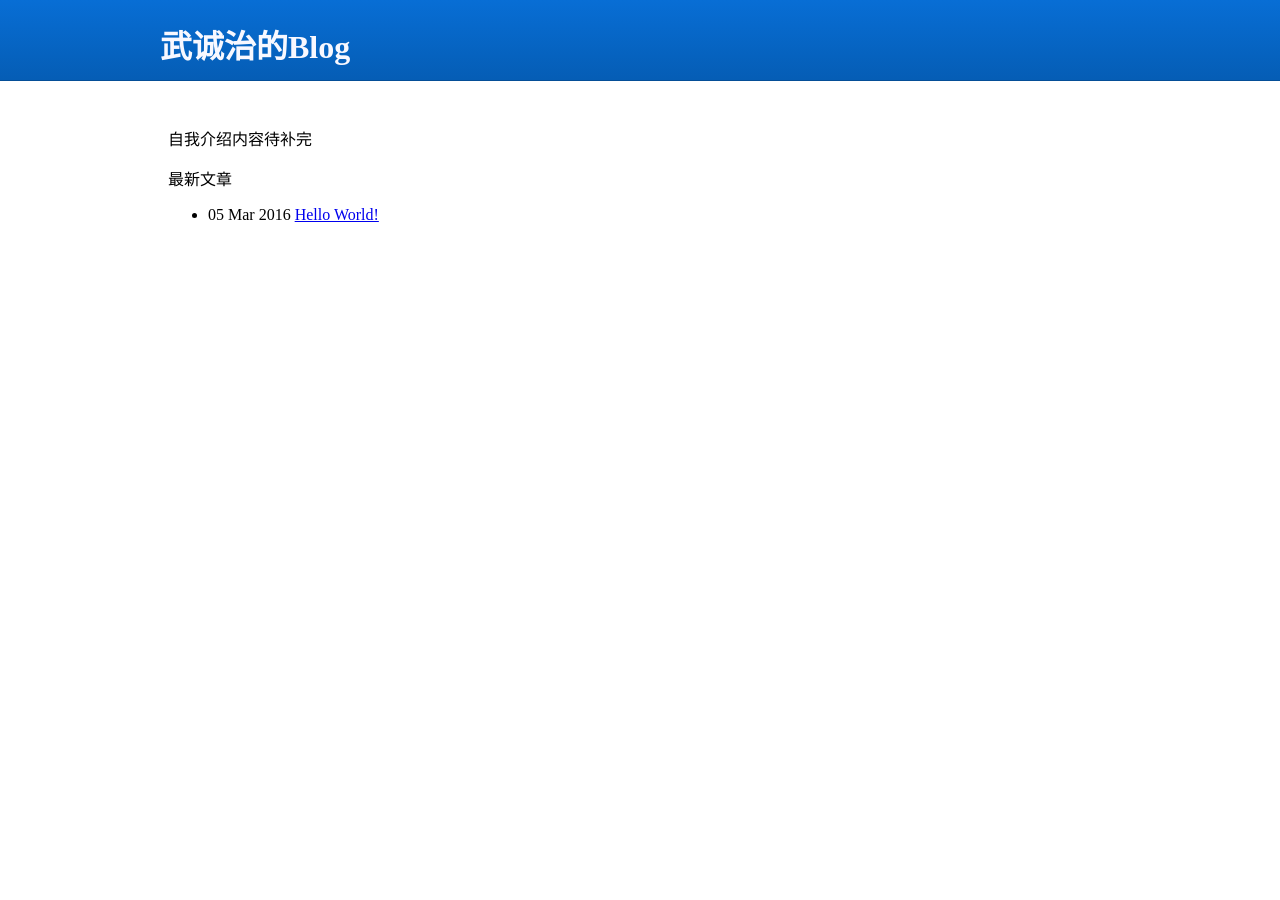
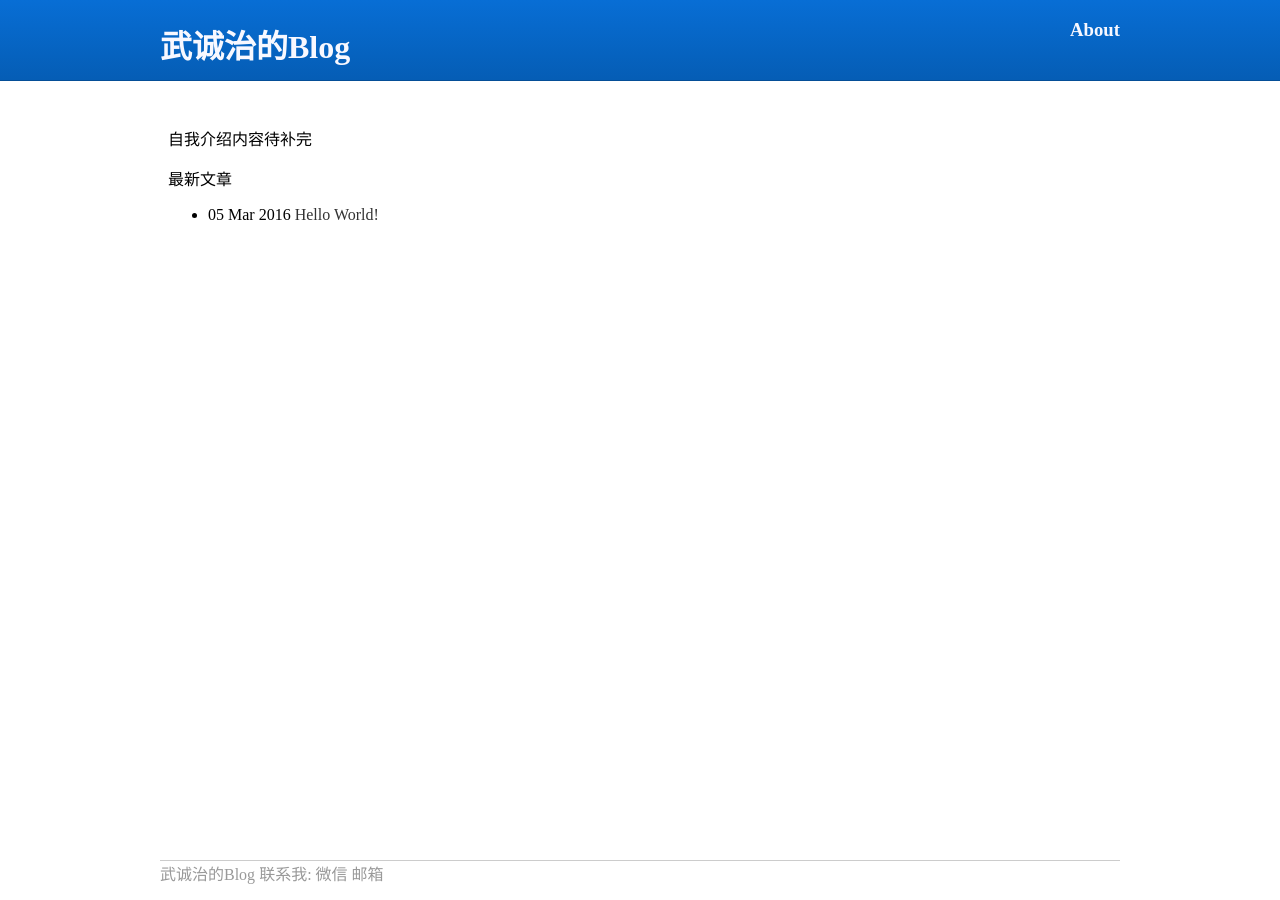
Before and after one commit to EnderZhou/EnderZhou, a Jekyll site: the page built from index.html, in a window 1280 px wide. Built offline with Jekyll 4.4.1, drawn with Linux system fonts in a browser that asks for light colours.

Commit message:
20160305

```diff
--- a/_config.yml
+++ b/_config.yml
@@ -1 +1 @@
-baseurl: /EnderZhou
+baseurl: /
--- a/_layouts/default.html
+++ b/_layouts/default.html
@@ -5,7 +5,11 @@
 <title>{{ page.title }}</title>
 <!-- <link rel="stylesheet" href="default.css"> -->
 <style>
-	.c-nav{
+a,{cursor:pointer;}
+a,a:hover{text-decoration:none;}
+a,a:hover{color:#333;}
+
+.c-nav{
 	position: fixed;
     top: 0;
     left: 0;
@@ -25,6 +29,18 @@
     clear: both;
     color:#f8f8ff;
 }
+.c-top a {
+    color:#f8f8ff;
+}
+.c-top a:hover {
+    color:#f8f8ff;
+}
+.title{
+    float: left;
+}
+.about{
+    float: right;
+}
 .c-mid{
 	position: fixed;
     top: 80px;
@@ -36,23 +52,51 @@
     margin: 0 auto;
     clear: both;
 }
+.c-footer{
+    position: fixed;
+    left: 0;
+    bottom: 0;
+    z-index: 20;
+    width: 100%;
+    height: 40px;
+/*    background: linear-gradient(to bottom,#086ed5,#055db5);
+    border-bottom: 1px solid #044e97;*/
+    /* box-shadow: 0 1px 2px rgba(0,0,0,.25),inset 0 1px 0 rgba(255,255,255,.15); */
+}
+
+.c-foot{
+/*  position: relative;
+    height: inherit;*/
+    width: 960px;
+    margin: 0 auto;
+    clear: both;
+    border-top: 1px solid #ccc;
+    color: #999
+}
+
 </style>
 </head>
 <body>
 <div class="c-nav">
 	<div class ="c-top">
-		<h1>武诚治的Blog</h1>
+		<a class="title" href="http://www.enderzhou.com"><h1>武诚治的Blog</h1></a>
+        <a class="about" href=""><h3>About</h3></a>
 	</div>
 </div>
 <div class="c-mid">
 	<div class="c-main">
-	<div class="self-introduction">
-<!-- 	<img src="https://github.com/EnderZhou/EnderZhou/blob/gh-pages/_layouts/background.jpg" alt=""> -->
-	</div>
 	{{ content }}
 	</div>
 </div>
+<div class="c-footer">
+    <div class ="c-foot">
+        <span>武诚治的Blog</span>
+        <span>联系我:</span>
+        <span>微信</span>
+        <span>邮箱</span>
 
+    </div>
+</div>
 
 
 </body>
```
